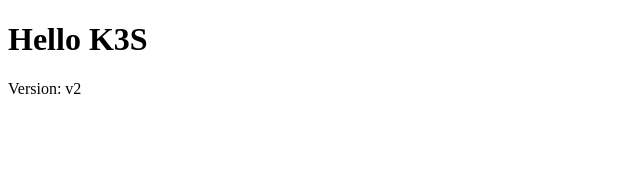
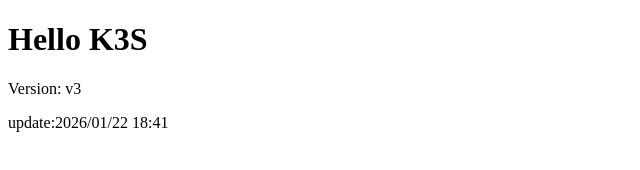
Before and after one commit to qzblue/k3stest, a plain HTML site: page index.html in a window 1280 px wide. Shown: the whole page, without its empty margins (0-640 px from the left). Drawn offline with Linux system fonts and the light colour scheme.

Commit message:
Update index.html

```diff
--- a/index.html
+++ b/index.html
@@ -6,6 +6,7 @@
 </head>
 <body>
   <h1>Hello K3S</h1>
-  <p>Version: v2</p>
+  <p>Version: v3</p>
+  <p>update:2026/01/22 18:41</p>
 </body>
 </html>
```
